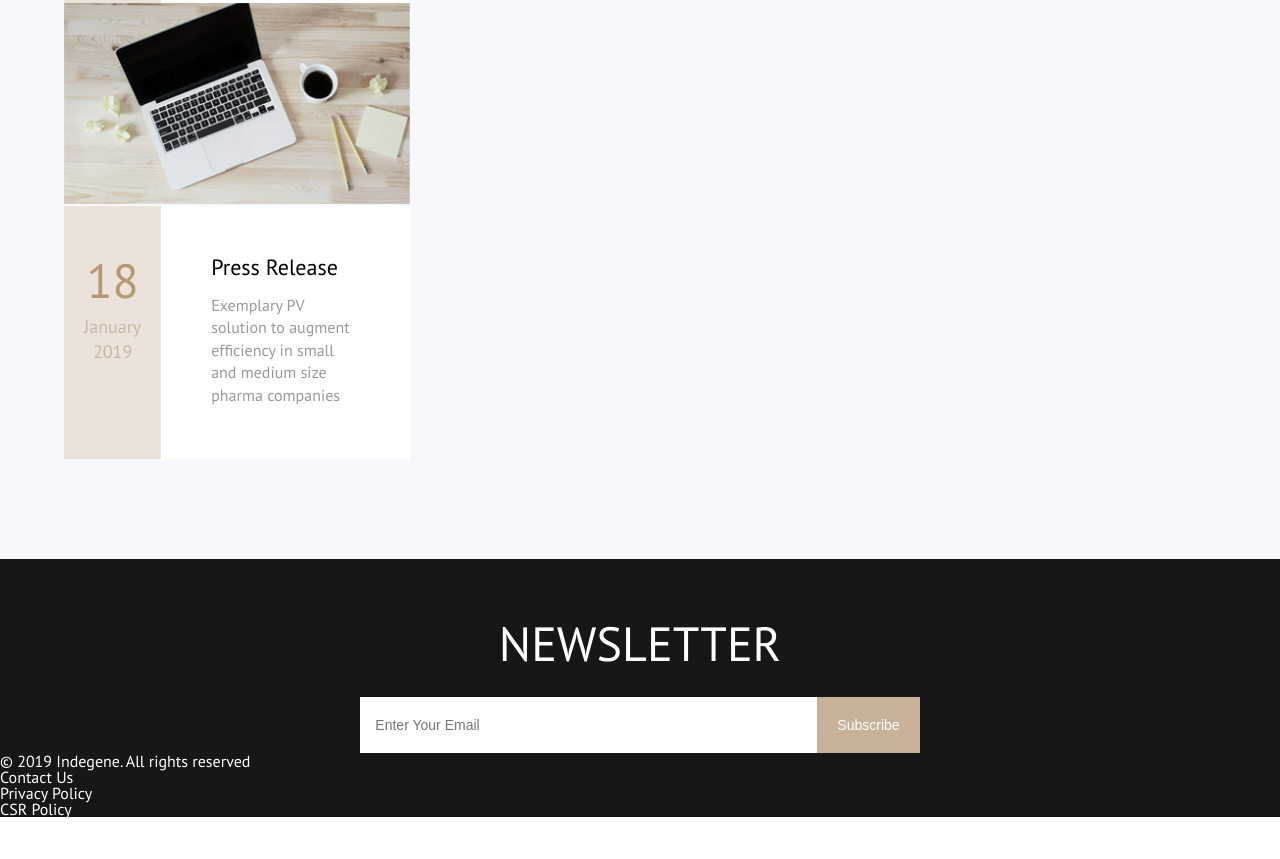
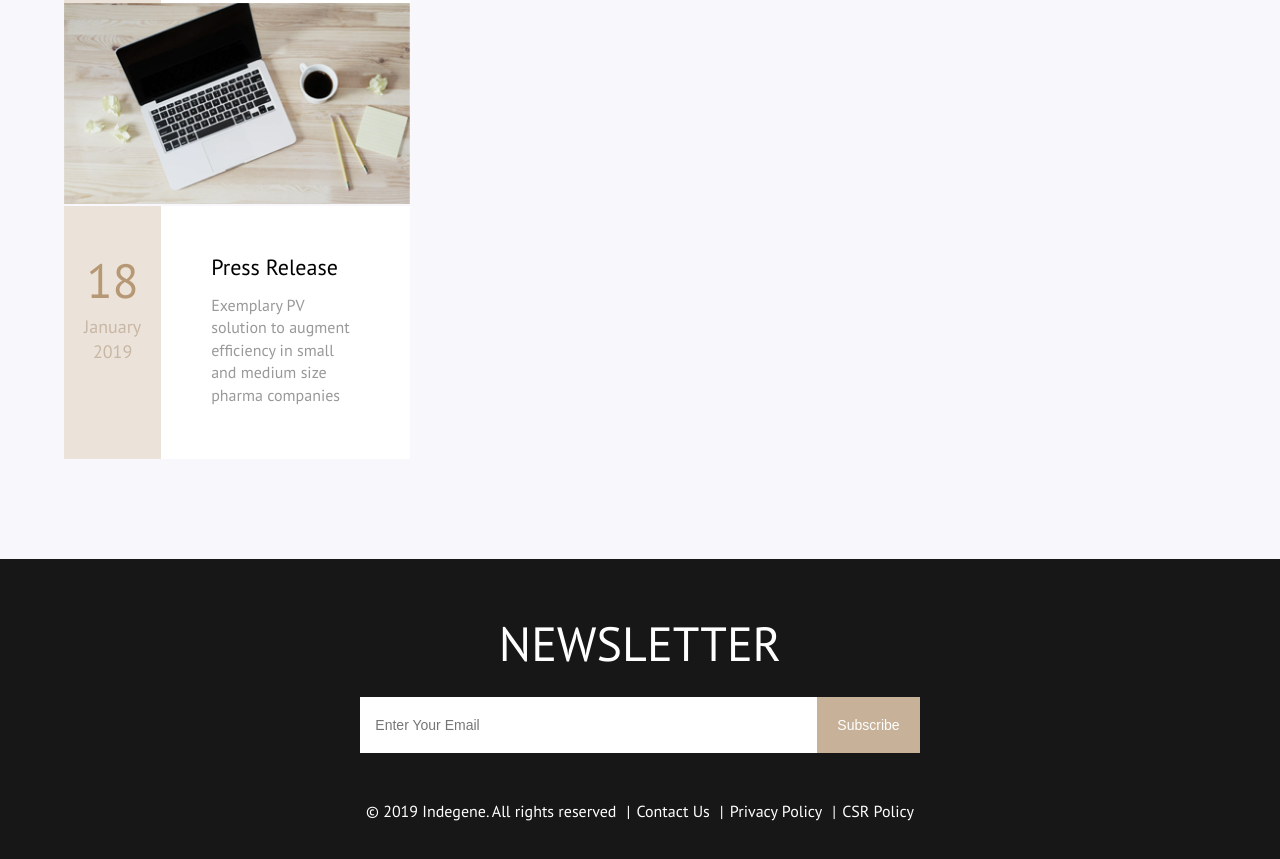
Before and after one commit to arksohail/Indegene, a plain HTML site: page index.html in a window 1280 px wide. Shown: the part 5377-6236 px from the top of the page. Before the commit the page ends 6196 px from the top, so only its background shows below. Drawn offline with nearby package versions, Linux system fonts and the light colour scheme.

Commit message:
CSS: Added Disclaimer Stylings

```diff
--- a/assets/css/style.css
+++ b/assets/css/style.css
@@ -830,3 +830,25 @@ footer {
 .form__control .cta:hover {
 	opacity: .8;
 }
+
+/* Disclaimer
+========================================================================== */
+
+.disclaimer {
+	padding: 50px 0;
+	display: flex;
+	justify-content: center;
+	align-items: center;
+}
+
+.disclaimer li {
+	margin: 0 10px;
+	position: relative;
+}
+
+.disclaimer li:nth-child(1n+2)::before {
+	content: '|';
+	position: absolute;
+	left: -10px;
+	top: 0;
+}
```
